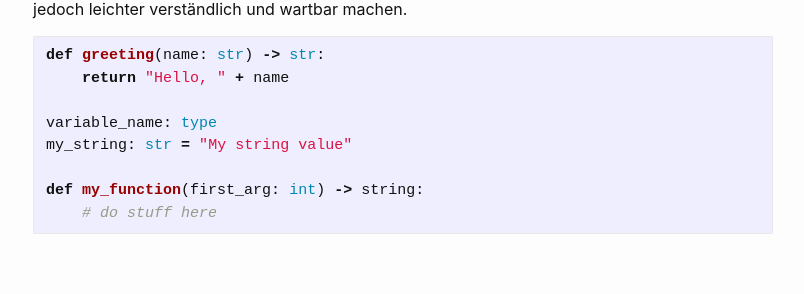
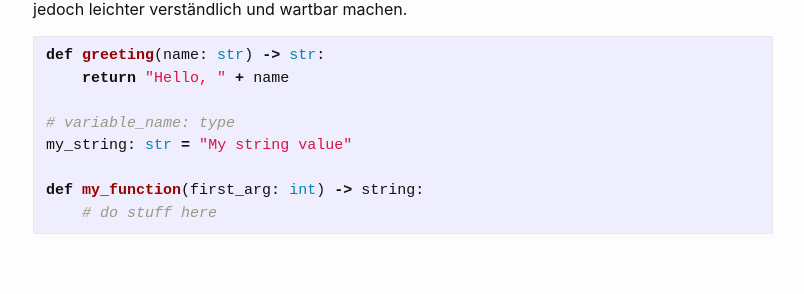
Before and after one commit to Hautaklyttn/progDocs, a Jekyll site: the page built from docs/articles/python.md, in a window 1280 px wide and 900 px high, scrolled down 40045 px. Shown: the part 145-439 px from the top of the window, without its empty margins (237-1041 px from the left). Built offline with Jekyll 4.4.1, drawn with Linux system fonts in a browser that asks for light colours; part of the change alters nothing that is shown.

```diff
--- a/docs/articles/python.md
+++ b/docs/articles/python.md
@@ -1457,7 +1457,7 @@ Mit Typanmerkungen in Python können Sie den erwarteten Typ einer Variablen, ein
 def greeting(name: str) -> str:
     return "Hello, " + name
 
-variable_name: type
+# variable_name: type
 my_string: str = "My string value"
 
 def my_function(first_arg: int) -> string:
```
